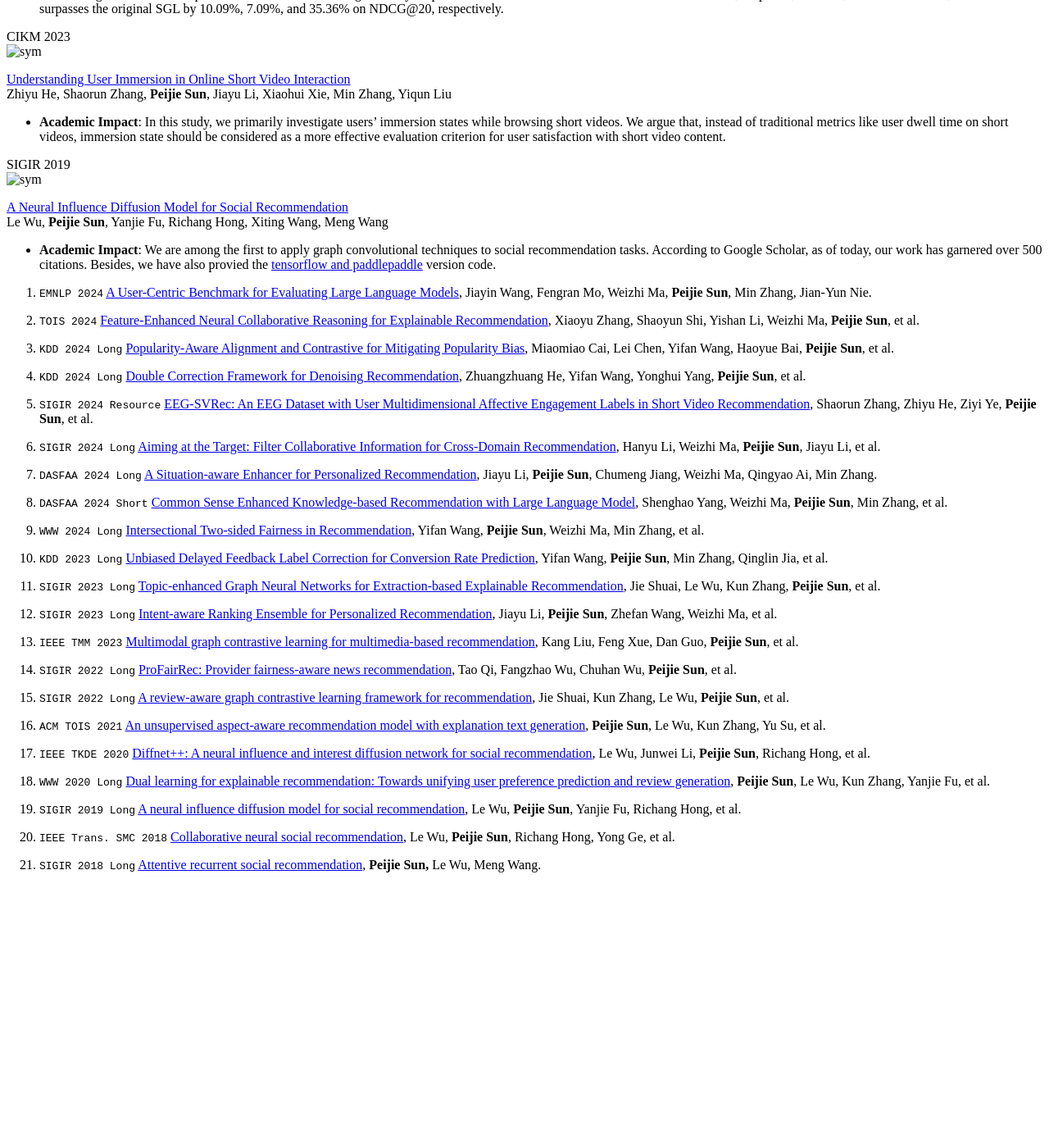
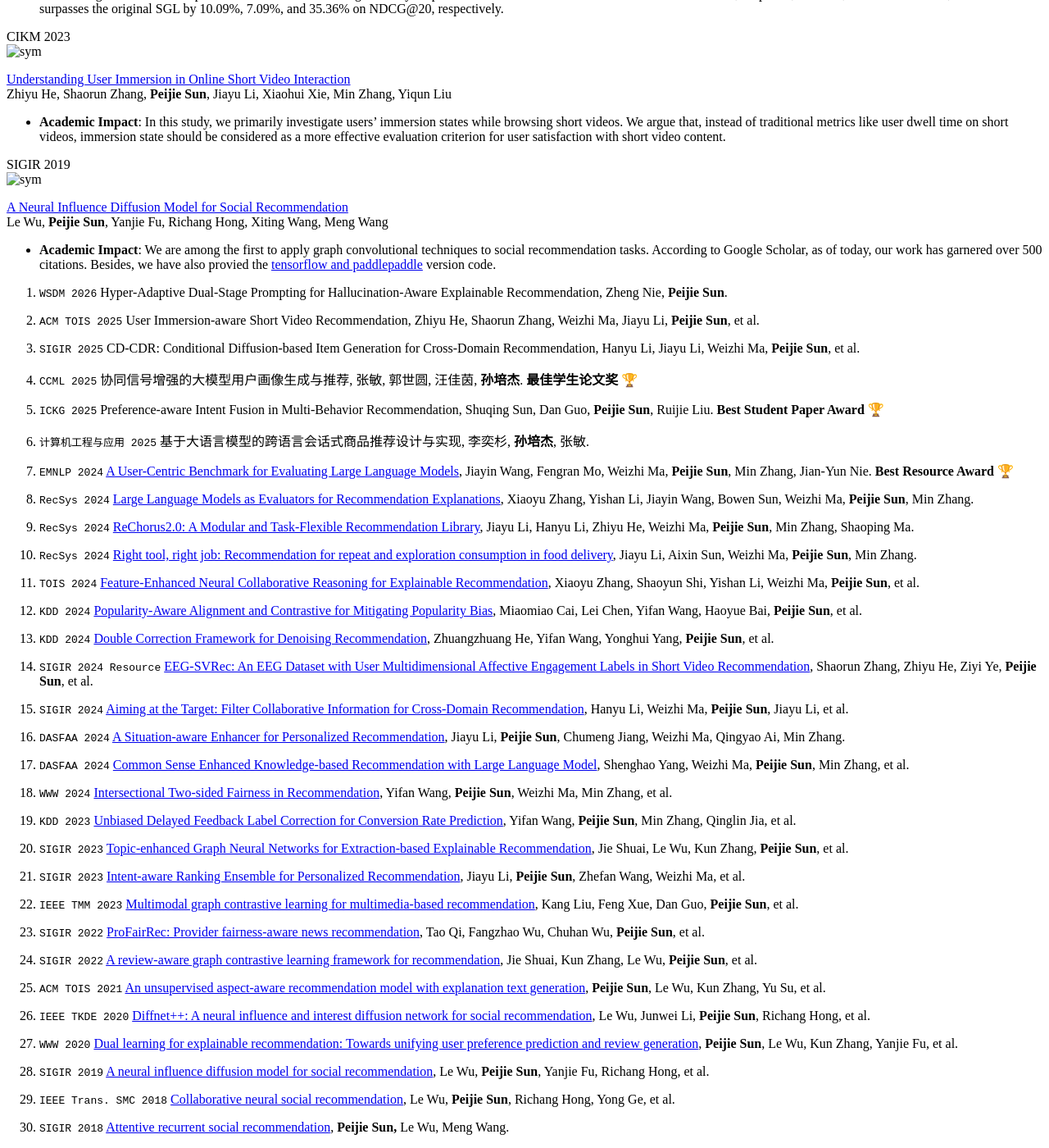
Before and after one commit to PeiJieSun/peijiesun.github.io, a Jekyll site: the page built from _pages/includes/pub.md, in a window 1280 px wide and 1400 px high, scrolled down 1028 px. Shown: the whole window at 82% size. Built offline with Jekyll 4.4.1, drawn with Linux system fonts in a browser that asks for light colours; our own code applies the rules of GitHub Pages for plain Markdown files; comment, search, counter and statistics services are not loaded; before the commit the page ends 2108 px from its top, so only the background shows below that.

Commit message:
Update publications: Add 9 new papers (2024-2026) including 2 best paper awards

```diff
--- a/_pages/includes/pub.md
+++ b/_pages/includes/pub.md
@@ -61,44 +61,62 @@ Le Wu, **Peijie Sun**, Yanjie Fu, Richang Hong, Xiting Wang, Meng Wang
 </div>
 </div>
 
-1. ``EMNLP 2024`` [A User-Centric Benchmark for Evaluating Large Language Models](https://arxiv.org/abs/2404.13940), Jiayin Wang, Fengran Mo, Weizhi Ma, **Peijie Sun**, Min Zhang, Jian-Yun Nie.
+1. ``WSDM 2026`` Hyper-Adaptive Dual-Stage Prompting for Hallucination-Aware Explainable Recommendation, Zheng Nie, **Peijie Sun**.
 
-2. ``TOIS 2024`` [Feature-Enhanced Neural Collaborative Reasoning for Explainable Recommendation](https://dl.acm.org/doi/pdf/10.1145/3690381), Xiaoyu Zhang, Shaoyun Shi, Yishan Li, Weizhi Ma, **Peijie Sun**, et al.
+2. ``ACM TOIS 2025`` User Immersion-aware Short Video Recommendation, Zhiyu He, Shaorun Zhang, Weizhi Ma, Jiayu Li, **Peijie Sun**, et al.
 
-3. ``KDD 2024 Long`` [Popularity-Aware Alignment and Contrastive for Mitigating Popularity Bias](https://arxiv.org/pdf/2405.20718), Miaomiao Cai, Lei Chen, Yifan Wang, Haoyue Bai, **Peijie Sun**, et al.
+3. ``SIGIR 2025`` CD-CDR: Conditional Diffusion-based Item Generation for Cross-Domain Recommendation, Hanyu Li, Jiayu Li, Weizhi Ma, **Peijie Sun**, et al.
 
-4. ``KDD 2024 Long`` [Double Correction Framework for Denoising Recommendation](https://arxiv.org/abs/2405.11272), Zhuangzhuang He, Yifan Wang, Yonghui Yang, **Peijie Sun**, et al.
+4. ``CCML 2025`` 协同信号增强的大模型用户画像生成与推荐, 张敏, 郭世圆, 汪佳茵, **孙培杰**. **最佳学生论文奖** 🏆
 
-5. ``SIGIR 2024 Resource`` [EEG-SVRec: An EEG Dataset with User Multidimensional Affective Engagement Labels in Short Video Recommendation](https://arxiv.org/abs/2404.01008), Shaorun Zhang, Zhiyu He, Ziyi Ye, **Peijie Sun**, et al.
+5. ``ICKG 2025`` Preference-aware Intent Fusion in Multi-Behavior Recommendation, Shuqing Sun, Dan Guo, **Peijie Sun**, Ruijie Liu. **Best Student Paper Award** 🏆
 
-6. ``SIGIR 2024 Long`` [Aiming at the Target: Filter Collaborative Information for Cross-Domain Recommendation](https://arxiv.org/abs/2403.20296), Hanyu Li, Weizhi Ma, **Peijie Sun**, Jiayu Li, et al.
+6. ``计算机工程与应用 2025`` 基于大语言模型的跨语言会话式商品推荐设计与实现, 李奕杉, **孙培杰**, 张敏.
 
-7. ``DASFAA 2024 Long`` [A Situation-aware Enhancer for Personalized Recommendation](https://arxiv.org/abs/2403.18317), Jiayu Li, **Peijie Sun**, Chumeng Jiang, Weizhi Ma, Qingyao Ai, Min Zhang.
+7. ``EMNLP 2024`` [A User-Centric Benchmark for Evaluating Large Language Models](https://arxiv.org/abs/2404.13940), Jiayin Wang, Fengran Mo, Weizhi Ma, **Peijie Sun**, Min Zhang, Jian-Yun Nie. **Best Resource Award** 🏆
 
-8. ``DASFAA 2024 Short`` [Common Sense Enhanced Knowledge-based Recommendation with Large Language Model](https://arxiv.org/abs/2403.18325), Shenghao Yang, Weizhi Ma, **Peijie Sun**, Min Zhang, et al.
+8. ``RecSys 2024`` [Large Language Models as Evaluators for Recommendation Explanations](https://dl.acm.org/doi/10.1145/3640457.3691708), Xiaoyu Zhang, Yishan Li, Jiayin Wang, Bowen Sun, Weizhi Ma, **Peijie Sun**, Min Zhang.
 
-9. ``WWW 2024 Long`` [Intersectional Two-sided Fairness in Recommendation](https://arxiv.org/abs/2402.02816), Yifan Wang, **Peijie Sun**, Weizhi Ma, Min Zhang, et al.
+9. ``RecSys 2024`` [ReChorus2.0: A Modular and Task-Flexible Recommendation Library](https://dl.acm.org/doi/10.1145/3640457.3691702), Jiayu Li, Hanyu Li, Zhiyu He, Weizhi Ma, **Peijie Sun**, Min Zhang, Shaoping Ma.
 
-10. ``KDD 2023 Long`` [Unbiased Delayed Feedback Label Correction for Conversion Rate Prediction](https://dl.acm.org/doi/abs/10.1145/3580305.3599536), Yifan Wang, **Peijie Sun**, Min Zhang, Qinglin Jia, et al.
+10. ``RecSys 2024`` [Right tool, right job: Recommendation for repeat and exploration consumption in food delivery](https://dl.acm.org/doi/10.1145/3640457.3688065), Jiayu Li, Aixin Sun, Weizhi Ma, **Peijie Sun**, Min Zhang.
 
-11. ``SIGIR 2023 Long`` [Topic-enhanced Graph Neural Networks for Extraction-based Explainable Recommendation](https://dl.acm.org/doi/abs/10.1145/3539618.3591776), Jie Shuai, Le Wu, Kun Zhang, **Peijie Sun**, et al.
+11. ``TOIS 2024`` [Feature-Enhanced Neural Collaborative Reasoning for Explainable Recommendation](https://dl.acm.org/doi/pdf/10.1145/3690381), Xiaoyu Zhang, Shaoyun Shi, Yishan Li, Weizhi Ma, **Peijie Sun**, et al.
 
-12. ``SIGIR 2023 Long`` [Intent-aware Ranking Ensemble for Personalized Recommendation](https://dl.acm.org/doi/abs/10.1145/3539618.3591702), Jiayu Li, **Peijie Sun**, Zhefan Wang, Weizhi Ma, et al.
+12. ``KDD 2024`` [Popularity-Aware Alignment and Contrastive for Mitigating Popularity Bias](https://arxiv.org/pdf/2405.20718), Miaomiao Cai, Lei Chen, Yifan Wang, Haoyue Bai, **Peijie Sun**, et al.
 
-13. ``IEEE TMM 2023`` [Multimodal graph contrastive learning for multimedia-based recommendation](https://ieeexplore.ieee.org/abstract/document/10075502/), Kang Liu, Feng Xue, Dan Guo, **Peijie Sun**, et al.
+13. ``KDD 2024`` [Double Correction Framework for Denoising Recommendation](https://arxiv.org/abs/2405.11272), Zhuangzhuang He, Yifan Wang, Yonghui Yang, **Peijie Sun**, et al.
 
-14. ``SIGIR 2022 Long`` [ProFairRec: Provider fairness-aware news recommendation](https://dl.acm.org/doi/abs/10.1145/3477495.3532046), Tao Qi, Fangzhao Wu, Chuhan Wu, **Peijie Sun**, et al.
+14. ``SIGIR 2024 Resource`` [EEG-SVRec: An EEG Dataset with User Multidimensional Affective Engagement Labels in Short Video Recommendation](https://arxiv.org/abs/2404.01008), Shaorun Zhang, Zhiyu He, Ziyi Ye, **Peijie Sun**, et al.
 
-15. ``SIGIR 2022 Long`` [A review-aware graph contrastive learning framework for recommendation](https://dl.acm.org/doi/abs/10.1145/3477495.3531927), Jie Shuai, Kun Zhang, Le Wu, **Peijie Sun**, et al.
+15. ``SIGIR 2024`` [Aiming at the Target: Filter Collaborative Information for Cross-Domain Recommendation](https://arxiv.org/abs/2403.20296), Hanyu Li, Weizhi Ma, **Peijie Sun**, Jiayu Li, et al.
 
-16. ``ACM TOIS 2021`` [An unsupervised aspect-aware recommendation model with explanation text generation](https://dl.acm.org/doi/abs/10.1145/3483611), **Peijie Sun**, Le Wu, Kun Zhang, Yu Su, et al.
+16. ``DASFAA 2024`` [A Situation-aware Enhancer for Personalized Recommendation](https://arxiv.org/abs/2403.18317), Jiayu Li, **Peijie Sun**, Chumeng Jiang, Weizhi Ma, Qingyao Ai, Min Zhang.
 
-17. ``IEEE TKDE 2020`` [Diffnet++: A neural influence and interest diffusion network for social recommendation](https://ieeexplore.ieee.org/abstract/document/9311623/), Le Wu, Junwei Li, **Peijie Sun**, Richang Hong, et al.
+17. ``DASFAA 2024`` [Common Sense Enhanced Knowledge-based Recommendation with Large Language Model](https://arxiv.org/abs/2403.18325), Shenghao Yang, Weizhi Ma, **Peijie Sun**, Min Zhang, et al.
 
-18. ``WWW 2020 Long`` [Dual learning for explainable recommendation: Towards unifying user preference prediction and review generation](https://dl.acm.org/doi/abs/10.1145/3366423.3380164), **Peijie Sun**, Le Wu, Kun Zhang, Yanjie Fu, et al.
+18. ``WWW 2024`` [Intersectional Two-sided Fairness in Recommendation](https://arxiv.org/abs/2402.02816), Yifan Wang, **Peijie Sun**, Weizhi Ma, Min Zhang, et al.
 
-19. ``SIGIR 2019 Long`` [A neural influence diffusion model for social recommendation](https://dl.acm.org/doi/abs/10.1145/3331184.3331214), Le Wu, **Peijie Sun**, Yanjie Fu, Richang Hong, et al.
+19. ``KDD 2023`` [Unbiased Delayed Feedback Label Correction for Conversion Rate Prediction](https://dl.acm.org/doi/abs/10.1145/3580305.3599536), Yifan Wang, **Peijie Sun**, Min Zhang, Qinglin Jia, et al.
 
-20. ``IEEE Trans. SMC 2018`` [Collaborative neural social recommendation](https://ieeexplore.ieee.org/abstract/document/8514809/), Le Wu, **Peijie Sun**, Richang Hong, Yong Ge, et al.
+20. ``SIGIR 2023`` [Topic-enhanced Graph Neural Networks for Extraction-based Explainable Recommendation](https://dl.acm.org/doi/abs/10.1145/3539618.3591776), Jie Shuai, Le Wu, Kun Zhang, **Peijie Sun**, et al.
 
-21. ``SIGIR 2018 Long`` [Attentive recurrent social recommendation](https://dl.acm.org/doi/abs/10.1145/3209978.3210023), **Peijie Sun,** Le Wu, Meng Wang.
+21. ``SIGIR 2023`` [Intent-aware Ranking Ensemble for Personalized Recommendation](https://dl.acm.org/doi/abs/10.1145/3539618.3591702), Jiayu Li, **Peijie Sun**, Zhefan Wang, Weizhi Ma, et al.
+
+22. ``IEEE TMM 2023`` [Multimodal graph contrastive learning for multimedia-based recommendation](https://ieeexplore.ieee.org/abstract/document/10075502/), Kang Liu, Feng Xue, Dan Guo, **Peijie Sun**, et al.
+
+23. ``SIGIR 2022`` [ProFairRec: Provider fairness-aware news recommendation](https://dl.acm.org/doi/abs/10.1145/3477495.3532046), Tao Qi, Fangzhao Wu, Chuhan Wu, **Peijie Sun**, et al.
+
+24. ``SIGIR 2022`` [A review-aware graph contrastive learning framework for recommendation](https://dl.acm.org/doi/abs/10.1145/3477495.3531927), Jie Shuai, Kun Zhang, Le Wu, **Peijie Sun**, et al.
+
+25. ``ACM TOIS 2021`` [An unsupervised aspect-aware recommendation model with explanation text generation](https://dl.acm.org/doi/abs/10.1145/3483611), **Peijie Sun**, Le Wu, Kun Zhang, Yu Su, et al.
+
+26. ``IEEE TKDE 2020`` [Diffnet++: A neural influence and interest diffusion network for social recommendation](https://ieeexplore.ieee.org/abstract/document/9311623/), Le Wu, Junwei Li, **Peijie Sun**, Richang Hong, et al.
+
+27. ``WWW 2020`` [Dual learning for explainable recommendation: Towards unifying user preference prediction and review generation](https://dl.acm.org/doi/abs/10.1145/3366423.3380164), **Peijie Sun**, Le Wu, Kun Zhang, Yanjie Fu, et al.
+
+28. ``SIGIR 2019`` [A neural influence diffusion model for social recommendation](https://dl.acm.org/doi/abs/10.1145/3331184.3331214), Le Wu, **Peijie Sun**, Yanjie Fu, Richang Hong, et al.
+
+29. ``IEEE Trans. SMC 2018`` [Collaborative neural social recommendation](https://ieeexplore.ieee.org/abstract/document/8514809/), Le Wu, **Peijie Sun**, Richang Hong, Yong Ge, et al.
+
+30. ``SIGIR 2018`` [Attentive recurrent social recommendation](https://dl.acm.org/doi/abs/10.1145/3209978.3210023), **Peijie Sun,** Le Wu, Meng Wang.
```
